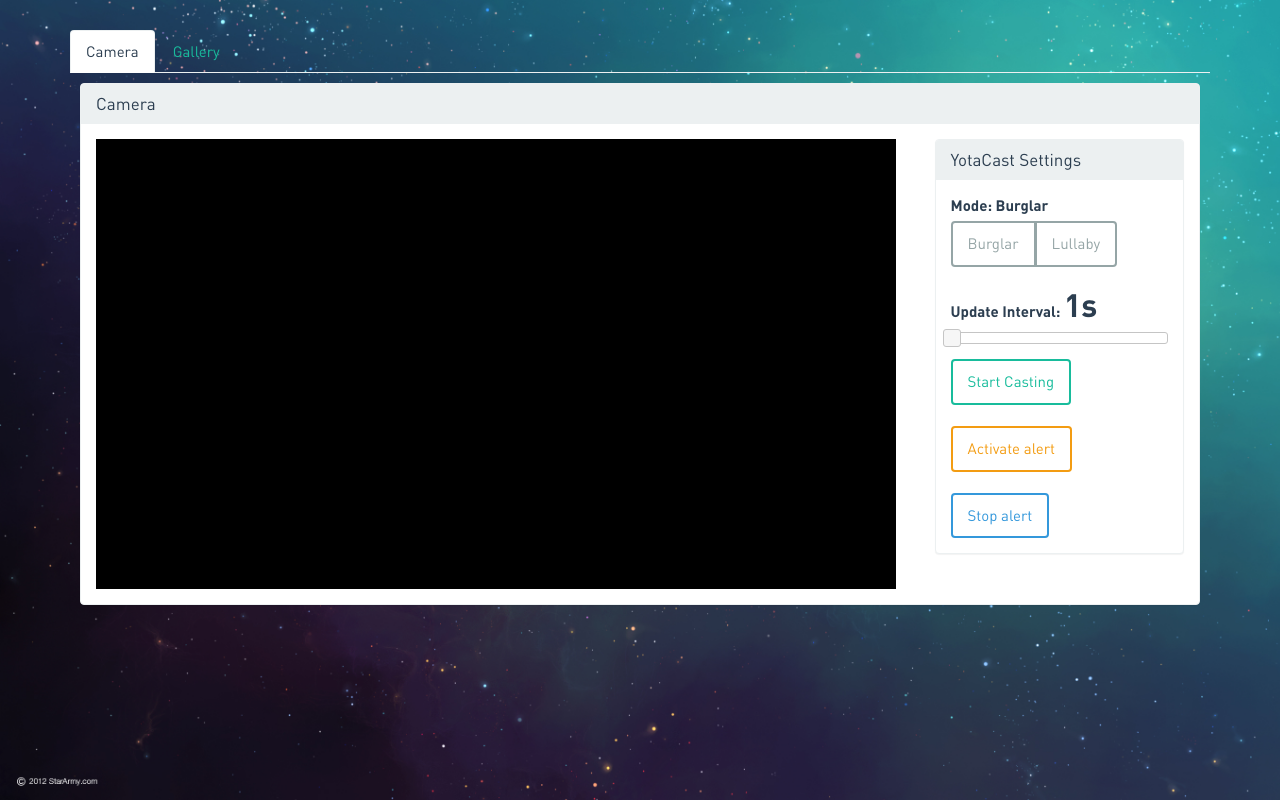
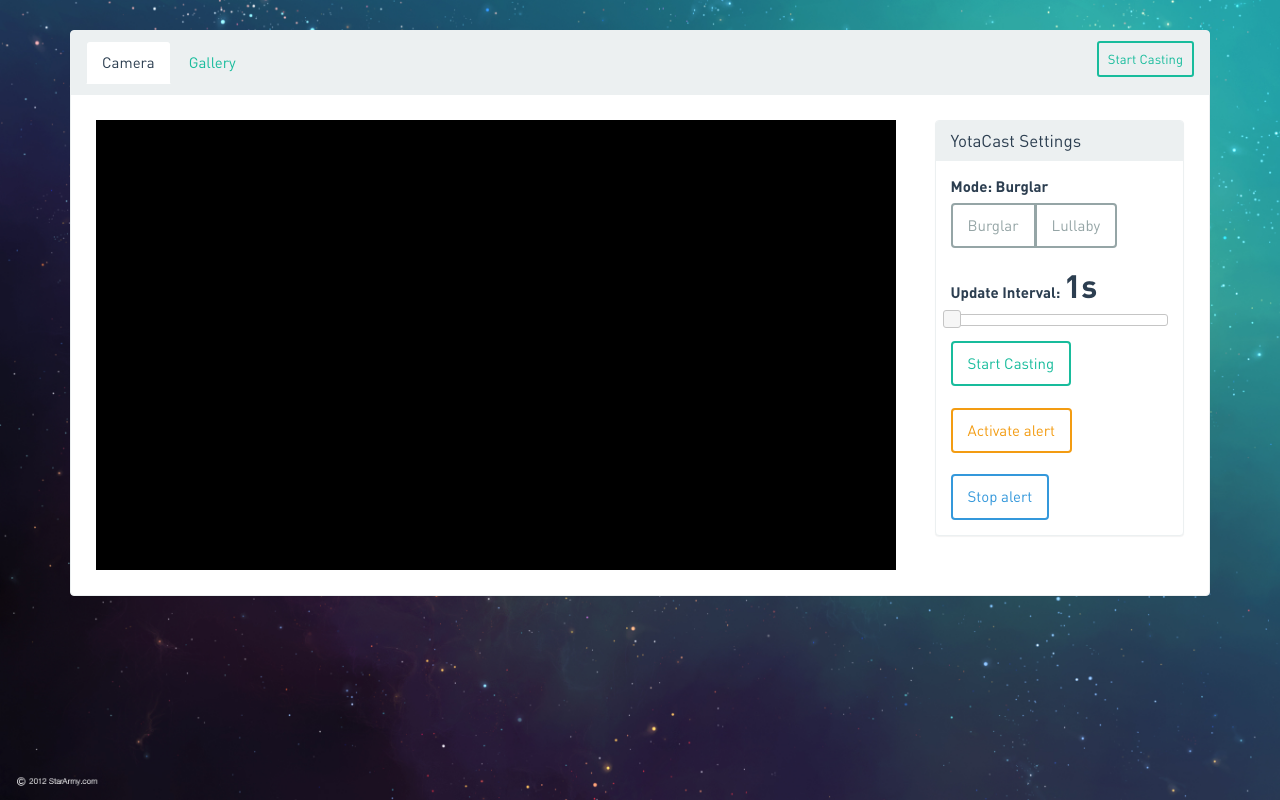
Before and after one commit to crainiarc/yotacast, a Flask app: page /cast in a window 1280 px wide. Run offline with Flask 2, Linux system fonts and the light colour scheme; some libraries are stand-ins or nearby versions.

Commit message:
Restructure page

```diff
--- a/web/app/templates/cast.html
+++ b/web/app/templates/cast.html
@@ -31,7 +31,9 @@
             <div class="row">
                 <div class="col-md-12">
                     <div role="tabpanel">
-                    <!-- Nav tabs -->
+                        <div class="panel panel-default main-section">
+                            <div class="panel-heading">
+                            <button class="pull-right btn [[ {'true': 'btn-success', 'false': 'btn-danger'}[!isCasting] ]] btn-sm" ng-click="togglePolling()"><span>[[ {'true': 'Start', 'false': 'Stop'}[!isCasting] ]]</span> Casting</button>
                                 <ul class="nav nav-tabs" role="tablist">
                                     <li role="presentation" class="active">
                                         <a href="#camera" aria-controls="plane" role="tab" data-toggle="tab">Camera</a>
@@ -41,14 +43,9 @@
                                     </li>
                                 </ul>
 
-                        <!-- Tab panes -->
-                        <div class="tab-content">
+                            </div>
+                            <div class="panel-body tab-content">
                                 <div role="tabpanel" class="tab-pane active" id="camera">
-                                <div class="panel panel-default main-section">
-                                    <div class="panel-heading">
-                                        <h3 class="panel-title">Camera</h3>
-                                    </div>
-                                    <div class="panel-body">
                                     <div class="row">
                                         <div class="col-md-9">
                                             <video class="video-container"></video>
@@ -96,22 +93,15 @@
                                         </div>
                                     </div>
                                 </div>
-                                </div>
-                            </div>
                                 <div role="tabpanel" class="tab-pane" id="gallery">
-                                <div class="panel panel-default main-section">
-                                    <div class="panel-heading">
-                                        <h3 class="panel-title">Snapshots Gallery <button class="pull-right btn [[ {'true': 'btn-success', 'false': 'btn-danger'}[!isCasting] ]] btn-xs" ng-click="togglePolling()"><span>[[ {'true': 'Start', 'false': 'Stop'}[!isCasting] ]]</span> Casting</button></h3>
-                                    </div>
-                                    <div class="panel-body">
                                     <div class="row">
                                         <div class="col-md-12">
+
                                             <ul class="snapshots-gallery">
                                                 <li ng-repeat="snapshot in snapshots" class="snapshot-listing [[ {'true': 'movement'}[snapshot.movement] ]]" ng-click="chooseImage(snapshot)">
                                                     <img ng-src="/static/snapshots/[[snapshot.equalized_image]]">
                                                 </li>
                                             </ul>
-                                            </div>
                                         </div>
                                     </div>
                                 </div>
```
Lines whose indentation alone changed are shown as unchanged.
